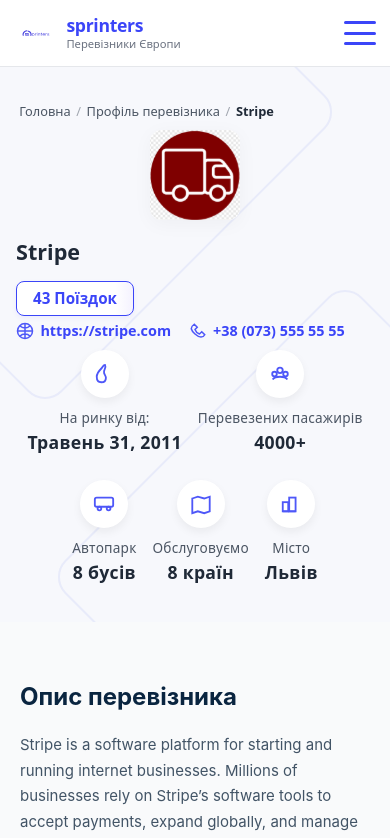
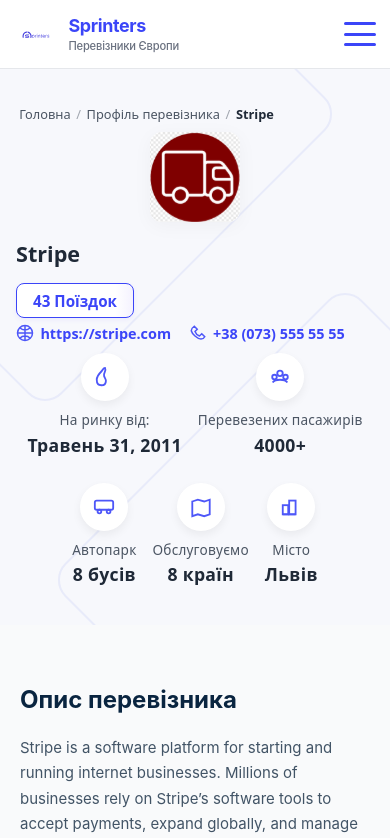
Before and after one commit to AlexDolyaSoftFrontEnd/Stripe, a React (Vite) app: page /profile in a window 390 px wide. Shown: the top 838 px of the page. Built offline with nearby package versions, Linux system fonts and the light colour scheme.

Commit message:
Improve logo typography and responsive styling

```diff
--- a/src/components/Header/HeaderLogo.module.css
+++ b/src/components/Header/HeaderLogo.module.css
@@ -1,12 +1,12 @@
 .logo {
   display: flex;
   align-items: center;
-  gap: 0.625rem;
+  gap: 0.75rem;
 }
 
 .logo__img {
-  width: 40px;
-  height: 40px;
+  width: 42px;
+  height: 42px;
   object-fit: contain;
   flex-shrink: 0;
 }
@@ -14,21 +14,24 @@
 .logo__text {
   display: flex;
   flex-direction: column;
-  line-height: 1.1;
+  line-height: 1.15;
 }
 
 .logo__title {
   color: #3b45f8;
-  font-size: 1.25rem;
+  font-size: 1.28rem;
   font-weight: 700;
-  text-transform: lowercase;
-  letter-spacing: -0.5px;
+  letter-spacing: -0.6px;
+  font-family: "Inter", sans-serif;
 }
 
 .logo__subtitle {
   color: #6b7280;
-  font-size: 0.75rem;
-  margin-top: 2px;
+  font-size: 0.78rem;
+  margin-top: 3px;
+  font-weight: 500;
+  letter-spacing: -0.2px;
+  font-family: "Inter", sans-serif;
 }
 
 @media (max-width: 480px) {
@@ -38,8 +41,8 @@
   }
 
   .logo__title {
-    font-size: 1.1rem;
-    letter-spacing: -0.3px;
+    font-size: 1.12rem;
+    letter-spacing: -0.35px;
   }
 
   .logo__subtitle {
```
